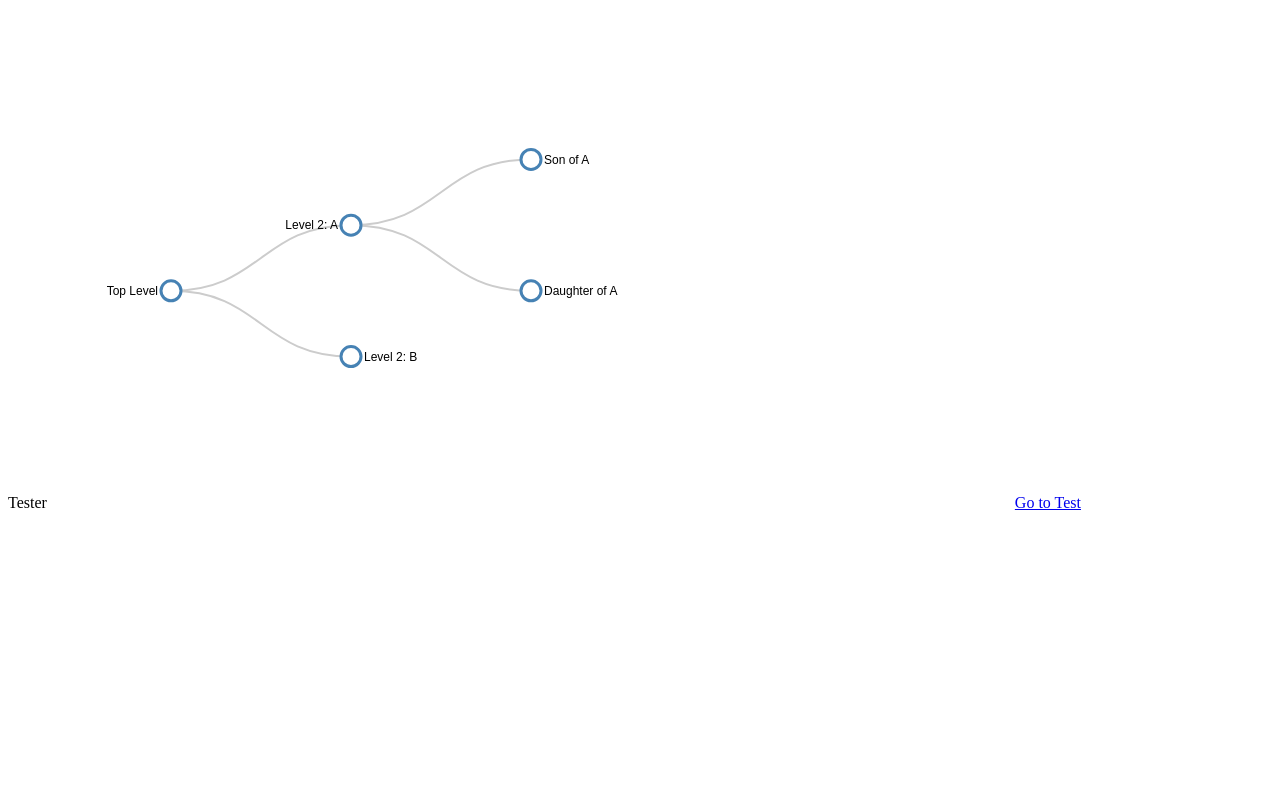
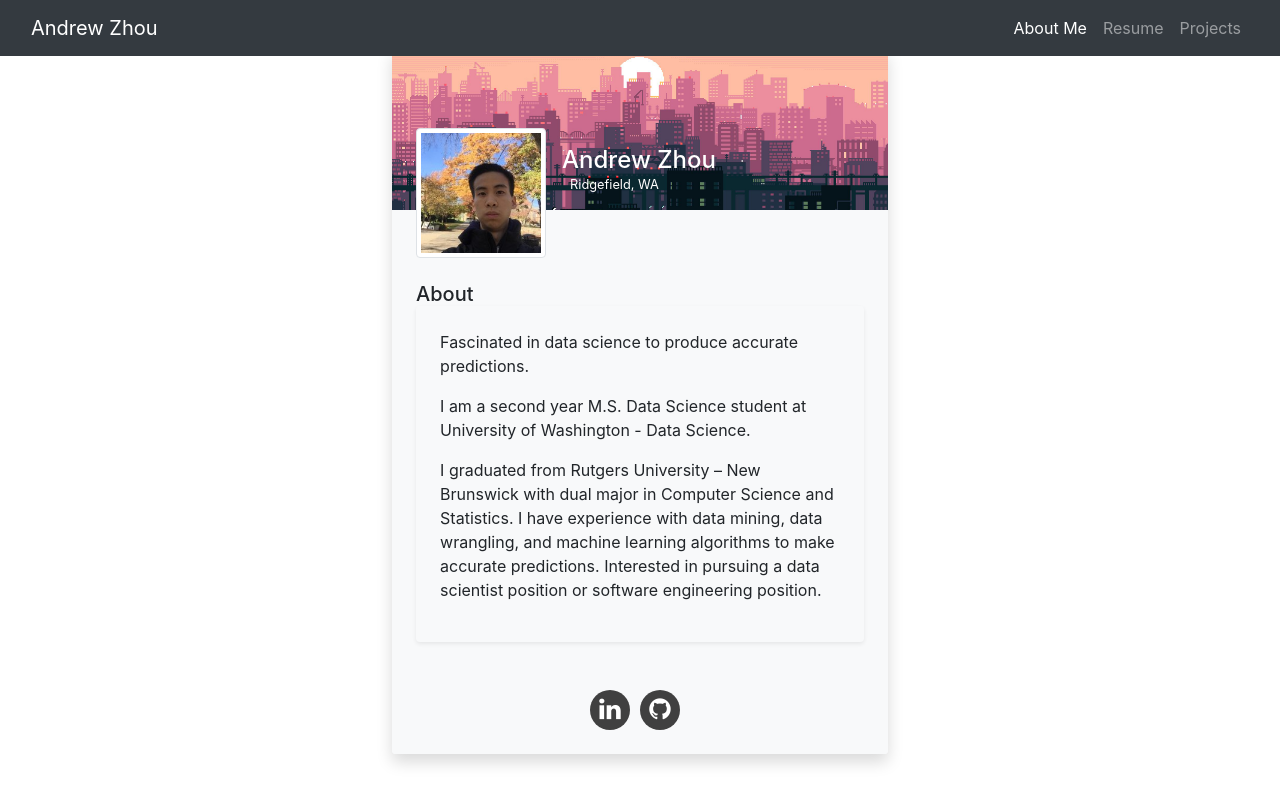
Before and after one commit to azhou5211/Resume, a Jekyll site: the page built from docs/index.html, in a window 1280 px wide. Shown: the top 804 px of the page. Built offline with Jekyll 4.4.1, drawn with Linux system fonts in a browser that asks for light colours; nearby versions of some CDN libraries.

Commit message:
added template htmls and layout

```diff
--- a/docs/_layouts/default.html
+++ b/docs/_layouts/default.html
@@ -2,10 +2,53 @@
 <html>
     <head>
     	<meta charset="utf-8">
+    	<link href="https://cdn.jsdelivr.net/npm/bootstrap@5.0.0-beta2/dist/css/bootstrap.min.css" rel="stylesheet" integrity="sha384-BmbxuPwQa2lc/FVzBcNJ7UAyJxM6wuqIj61tLrc4wSX0szH/Ev+nYRRuWlolflfl" crossorigin="anonymous">
+  		<script src="https://cdn.jsdelivr.net/npm/bootstrap@5.0.0-beta2/dist/js/bootstrap.bundle.min.js" integrity="sha384-b5kHyXgcpbZJO/tY9Ul7kGkf1S0CWuKcCD38l8YkeH8z8QjE0GmW1gYU5S9FOnJ0" crossorigin="anonymous"></script>
     	<title>{{ page.title }}</title>
-        <!-- head definitions go here -->
-        Tester
+        <nav class="navbar navbar-expand-md navbar-dark bg-dark fixed-top">
+        	<div class="container-fluid">
+		    <a class="navbar-brand" href="index.html">Andrew Zhou</a>
+		    <button class="navbar-toggler" type="button" data-toggle="collapse" data-target="#navbarsExampleDefault"
+		      aria-controls="navbarsExampleDefault" aria-expanded="false" aria-label="Toggle navigation">
+		      <span class="navbar-toggler-icon"></span>
+		    </button>
+
+		    <div class="collapse navbar-collapse" id="navbarsExampleDefault">
+		      <!-- <ul class="navbar-nav mr-auto">
+		        <li class="nav-item active">
+		          <a class="nav-link" href="/index">Home<span class="sr-only"></span></a>
+		        </li>
+		        <li class="nav-item">
+		          <a class="nav-link" href="/ingredients">Ingredients</a>
+		        </li>
+		        <li class="nav-item">
+		          <a class="nav-link" href="/recipe">Recipe Recommender</a>
+		        </li>
+		        <li class="nav-item">
+		          <a class="nav-link" href="/compare">Compare!</a>
+		        </li>
+		      </ul> -->
+		    </div>
+		    <ul class="nav navbar-nav navbar-right">
+		        <li class="nav-item active">
+		          <a class="nav-link" href="index.html">About Me</a>
+		        </li>
+		        <li class="nav-item">
+		          <a class="nav-link" href="resume.html">Resume</a>
+		        </li>
+		        <li class="nav-item">
+		          <a class="nav-link" href="projects.html">Projects</a>
+		        </li>
+		    </ul>
+		</div>
+		  </nav>
+
     </head>
+    <style>
+	body {
+	  background-color: #E0E0E0;
+	}
+	</style>
     <body>
         <!-- the content goes here -->
         {{ content }}
--- a/docs/index.html
+++ b/docs/index.html
@@ -3,202 +3,74 @@ layout: default
 title: 'Andrew Zhou'
 ---
 
-<!DOCTYPE html>
-<html lang="en">
-  <head>
-
-    <style>
-
-	.node {
-		cursor: pointer;
+<style>
+	.profile-head {
+	    transform: translateY(5rem)
 	}
 
-	.node circle {
-	  fill: #fff;
-	  stroke: steelblue;
-	  stroke-width: 3px;
+	.cover {
+	    background-image: url("images/strip.jpg");
+	    background-size: cover;
+	    background-repeat: no-repeat
 	}
 
-	.node text {
-	  font: 12px sans-serif;
+	body {
+	    min-height: 100vh;
+	    overflow-x: hidden
 	}
 
-	.link {
-	  fill: none;
-	  stroke: #ccc;
-	  stroke-width: 2px;
+	.neo-button {
+	    width: 40px;
+	    height: 40px;
+	    outline: 0 !important;
+	    cursor: pointer;
+	    color: #fff;
+	    font-size: 25px;
+	    border: none;
+	    margin-right: 10px;
+	    border-radius: 50%;
+	    background: #404040;
 	}
 
-    </style>
+	.neo-button:active {
+	    border-radius: 50%;
+	    background: #606060;
+	    box-shadow: 28px 28px 57px #606060, -28px -28px 57px #606060
+	}
+</style>
+<link rel="stylesheet" type="text/css" href="https://maxcdn.bootstrapcdn.com/bootstrap/4.0.0/css/bootstrap.min.css">
+<link rel="stylesheet" type="text/css" href="https://cdnjs.cloudflare.com/ajax/libs/font-awesome/4.7.0/css/font-awesome.min.css">
+<script src="https://stackpath.bootstrapcdn.com/bootstrap/4.0.0/js/bootstrap.bundle.min.js"></script>
+<script src="https://cdnjs.cloudflare.com/ajax/libs/jquery/3.2.1/jquery.min.js"></script>
 
-  </head>
+<div class="row py-5 px-4">
+    <div class="col-md-5 mx-auto">
+        <!-- Profile widget -->
+        <div class="bg-white shadow rounded overflow-hidden">
+            <div class="px-4 pt-0 pb-4 cover">
+                <div class="media align-items-end profile-head">
+                    <div class="profile mr-3"><img src="images/selfie.jpg" alt="..." width="130" class="rounded mb-2 img-thumbnail"></div>
+                    <div class="media-body mb-5 text-white">
+                        <h4 class="mt-0 mb-0">Andrew Zhou</h4>
+                        <p class="small mb-4"> <i class="fas fa-map-marker-alt mr-2"></i>Ridgefield, WA</p>
+                    </div>
+                </div>
+            </div>
+            <div class="bg-light p-4 d-flex">
+            	<div class="mt-5">
+	            	<h5 class="mb-0">About</h5>
+	                <div class="p-4 rounded shadow-sm">
+	                    <p>Fascinated in data science to produce accurate predictions.<br></p>
 
-  <body>
+						<p>I am a second year M.S. Data Science student at University of Washington - Data Science.<br></p>
 
-<!-- load the d3.js library -->
-<script src="https://cdnjs.cloudflare.com/ajax/libs/d3/3.5.17/d3.min.js"></script>
-
-<script>
-
-var treeData = [
-  {
-    "name": "Top Level",
-    "parent": "null",
-    "children": [
-      {
-        "name": "Level 2: A",
-        "parent": "Top Level",
-        "children": [
-          {
-            "name": "Son of A",
-            "parent": "Level 2: A"
-          },
-          {
-            "name": "Daughter of A",
-            "parent": "Level 2: A"
-          }
-        ]
-      },
-      {
-        "name": "Level 2: B",
-        "parent": "Top Level"
-      }
-    ]
-  }
-];
-
-
-// ************** Generate the tree diagram	 *****************
-var margin = {top: 20, right: 120, bottom: 20, left: 120},
-	width = 960 - margin.right - margin.left,
-	height = 500 - margin.top - margin.bottom;
-
-var i = 0,
-	duration = 750,
-	root;
-
-var tree = d3.layout.tree()
-	.size([height, width]);
-
-var diagonal = d3.svg.diagonal()
-	.projection(function(d) { return [d.y, d.x]; });
-
-var svg = d3.select("body").append("svg")
-	.attr("width", width + margin.right + margin.left)
-	.attr("height", height + margin.top + margin.bottom)
-  .append("g")
-	.attr("transform", "translate(" + margin.left + "," + margin.top + ")");
-
-root = treeData[0];
-root.x0 = height / 2;
-root.y0 = 0;
-
-update(root);
-
-d3.select(self.frameElement).style("height", "500px");
-
-function update(source) {
-
-  // Compute the new tree layout.
-  var nodes = tree.nodes(root).reverse(),
-	  links = tree.links(nodes);
-
-  // Normalize for fixed-depth.
-  nodes.forEach(function(d) { d.y = d.depth * 180; });
-
-  // Update the nodes…
-  var node = svg.selectAll("g.node")
-	  .data(nodes, function(d) { return d.id || (d.id = ++i); });
-
-  // Enter any new nodes at the parent's previous position.
-  var nodeEnter = node.enter().append("g")
-	  .attr("class", "node")
-	  .attr("transform", function(d) { return "translate(" + source.y0 + "," + source.x0 + ")"; })
-	  .on("click", click);
-
-  nodeEnter.append("circle")
-	  .attr("r", 1e-6)
-	  .style("fill", function(d) { return d._children ? "lightsteelblue" : "#fff"; });
-
-  nodeEnter.append("text")
-	  .attr("x", function(d) { return d.children || d._children ? -13 : 13; })
-	  .attr("dy", ".35em")
-	  .attr("text-anchor", function(d) { return d.children || d._children ? "end" : "start"; })
-	  .text(function(d) { return d.name; })
-	  .style("fill-opacity", 1e-6);
-
-  // Transition nodes to their new position.
-  var nodeUpdate = node.transition()
-	  .duration(duration)
-	  .attr("transform", function(d) { return "translate(" + d.y + "," + d.x + ")"; });
-
-  nodeUpdate.select("circle")
-	  .attr("r", 10)
-	  .style("fill", function(d) { return d._children ? "lightsteelblue" : "#fff"; });
-
-  nodeUpdate.select("text")
-	  .style("fill-opacity", 1);
-
-  // Transition exiting nodes to the parent's new position.
-  var nodeExit = node.exit().transition()
-	  .duration(duration)
-	  .attr("transform", function(d) { return "translate(" + source.y + "," + source.x + ")"; })
-	  .remove();
-
-  nodeExit.select("circle")
-	  .attr("r", 1e-6);
-
-  nodeExit.select("text")
-	  .style("fill-opacity", 1e-6);
-
-  // Update the links…
-  var link = svg.selectAll("path.link")
-	  .data(links, function(d) { return d.target.id; });
-
-  // Enter any new links at the parent's previous position.
-  link.enter().insert("path", "g")
-	  .attr("class", "link")
-	  .attr("d", function(d) {
-		var o = {x: source.x0, y: source.y0};
-		return diagonal({source: o, target: o});
-	  });
-
-  // Transition links to their new position.
-  link.transition()
-	  .duration(duration)
-	  .attr("d", diagonal);
-
-  // Transition exiting nodes to the parent's new position.
-  link.exit().transition()
-	  .duration(duration)
-	  .attr("d", function(d) {
-		var o = {x: source.x, y: source.y};
-		return diagonal({source: o, target: o});
-	  })
-	  .remove();
-
-  // Stash the old positions for transition.
-  nodes.forEach(function(d) {
-	d.x0 = d.x;
-	d.y0 = d.y;
-  });
-}
-
-// Toggle children on click.
-function click(d) {
-  if (d.children) {
-	d._children = d.children;
-	d.children = null;
-  } else {
-	d.children = d._children;
-	d._children = null;
-  }
-  update(d);
-}
-
-</script>
-
-
-	<a href="test.html" class="button">Go to Test</a>
-  </body>
-</html>
+						<p>I graduated from Rutgers University – New Brunswick with dual major in Computer Science and Statistics. I have experience with data mining, data wrangling, and machine learning algorithms to make accurate predictions. Interested in pursuing a data scientist position or software engineering position.</p>
+	                </div>
+            	</div>
+            </div>
+            <div class="bg-light p-4 d-flex justify-content-center text-center">
+            	<div class="social-buttons"> <button class="neo-button" onclick="location.href='https://www.linkedin.com/in/andrew-j-zhou/';"><i class="fa fa-linkedin fa-1x"></i> <button class="neo-button" onclick="location.href='https://github.com/azhou5211';"><i class="fa fa-github fa-1x"></i> </div>
+            </div>
+        </div>
+    </div>
+</div>
--- /dev/null
+++ b/docs/projects.html
@@ -0,0 +1,6 @@
+---
+layout: default
+title: 'Projects'
+---
+
+<h1> Not Yet Completed </h1>
```
Also changed, not shown: docs/resume.html (added, +20 -0 lines), docs/test.html (deleted, +0 -11 lines), docs/images/selfie.jpg (added), docs/images/strip.jpg (added), 1 other file.
